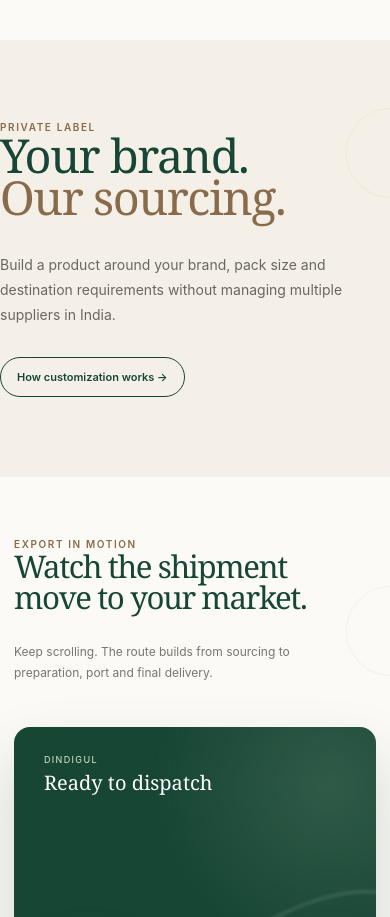
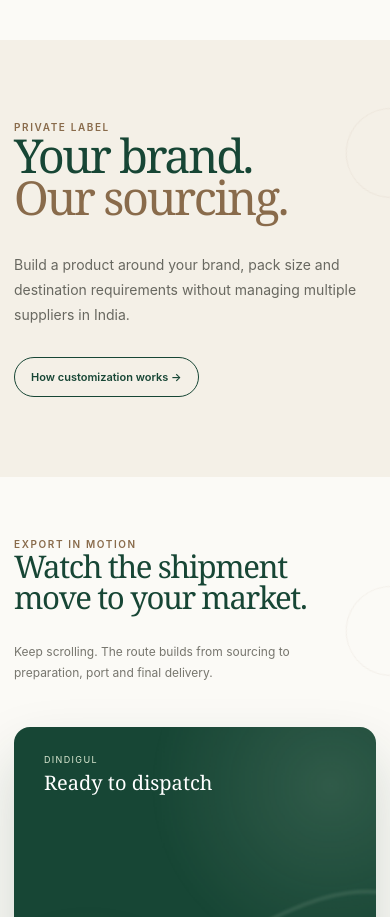
Before and after one commit to Lokesh-5618/sri-jothi-site, a React (Vite) app: page / in a window 390 px wide. Shown: the part 2780-3697 px from the top of the page. Built offline with nearby package versions, Linux system fonts and the light colour scheme.

Commit message:
Update index.css

```diff
--- a/src/index.css
+++ b/src/index.css
@@ -893,7 +893,7 @@ body:before {
 
 /* statement */
 .statement { background: var(--cream); padding-top: clamp(110px, 13vw, 180px); padding-bottom: clamp(110px, 13vw, 180px); }
-.statement-inner { width: min(1120px, 100%); margin: auto; }
+.statement-inner { max-width: 1120px; margin: auto; }
 .statement h2 { font: 400 clamp(56px, 8vw, 112px)/.9 var(--serif); letter-spacing: -.05em; color: var(--green); margin: 0; }
 .statement h2 .accent { color: var(--brown); }
 .statement p { margin: 40px 0 0 auto; max-width: 500px; font-size: 15px; line-height: 1.8; color: #686860; }
@@ -943,7 +943,8 @@ body:before {
 .market { display: grid; grid-template-columns: 70px 1fr auto; gap: 25px; align-items: center; padding: 28px 0; border-bottom: 1px solid var(--line); transition: padding-left .35s var(--ease), opacity .85s var(--ease), transform .85s var(--ease), filter .85s var(--ease); }
 .market:hover { padding-left: 10px; }
 .market-num { font-size: 10px; color: var(--brown); }
-.market h3 { font: clamp(34px, 4vw, 54px)/1.15 var(--serif); color: var(--green); margin: 0; transition: transform .35s var(--ease); }.market:hover h3 { transform: translateX(12px); }
+.market h3 { font: clamp(34px, 4vw, 54px)/1.15 var(--serif); color: var(--green); margin: 0; transition: transform .35s var(--ease); }
+.market:hover h3 { transform: translateX(12px); }
 .market b { font-size: 10px; font-weight: 500; text-transform: uppercase; letter-spacing: .12em; color: var(--brown); }
 
 /* contact section */
@@ -1007,7 +1008,8 @@ body:before {
   .product.small .product-art { width: 110px; }
   .product p { left: 22px; bottom: 22px; max-width: 200px; font-size: 11.5px; }
   .statement { padding-top: 80px; padding-bottom: 80px; }
-.statement h2 { font-size: clamp(42px, 12vw, 80px); letter-spacing: -.03em; }  .statement p { margin-left: 0; margin-top: 28px; font-size: 14px; }
+  .statement h2 { font-size: clamp(42px, 12vw, 80px); }
+  .statement p { margin-left: 0; margin-top: 28px; font-size: 14px; }
   .journey-scroll { height: auto; }
   .journey-pin { position: static; top: auto; height: auto; }
   .journey-svg { min-width: 640px; left: -120px; }
```
